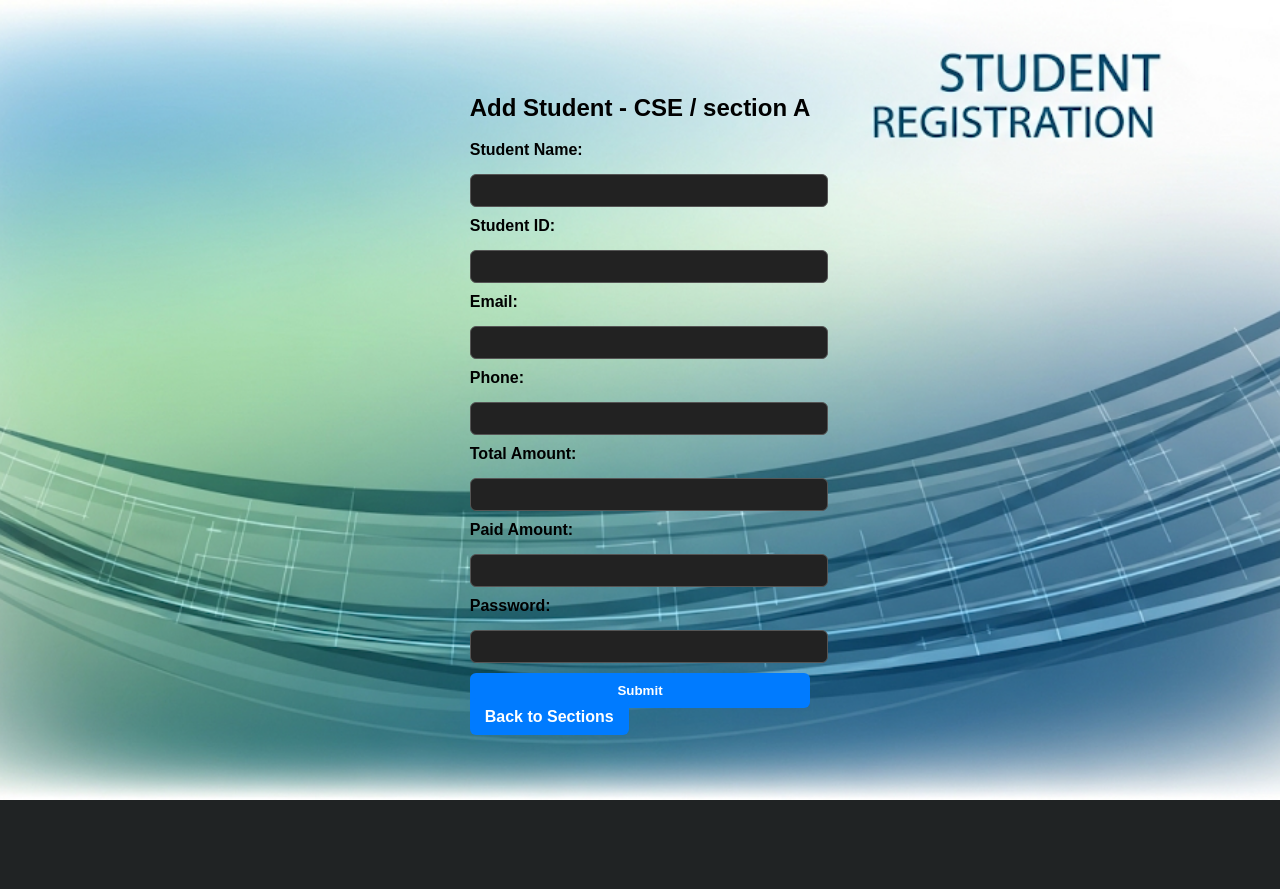
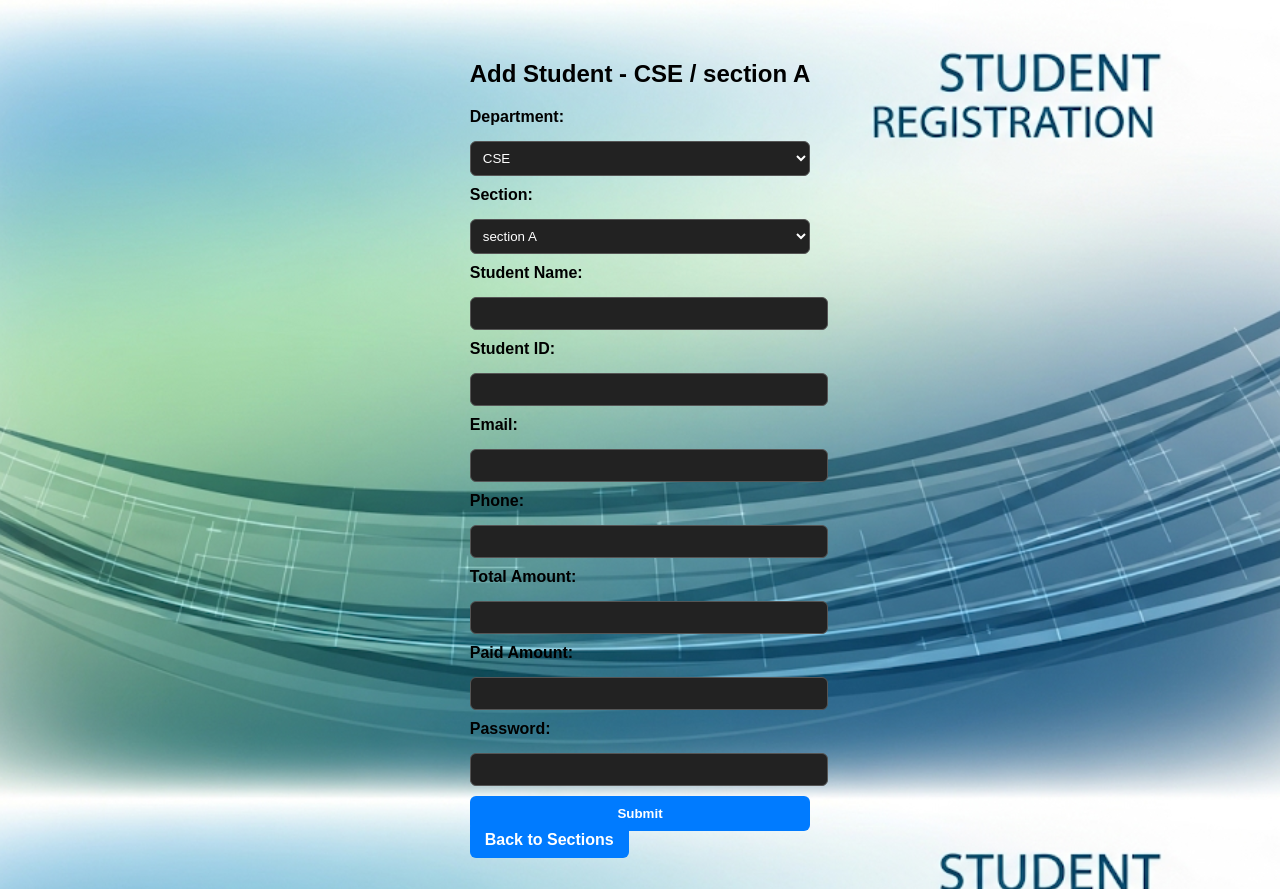
Before and after one commit to SampathiRajakumari/examfeesite, a Flask app: page /admin/add_student/1/1 in a window 1280 px wide. Before the commit the page ends 800 px from the top, so only its background shows below. Run offline with Flask 3, Linux system fonts and the light colour scheme; a user stored in the database is signed in; data comes from the database, SQL or seed files in the repository; both versions use the stored data as it was after the commit.

```diff
--- a/app.py
+++ b/app.py
@@ -124,23 +124,62 @@ def admin_pay_fee(sid):
     return redirect(url_for("admin_dashboard"))
 
 # -------------------- Sections --------------------
-@app.route("/admin/add_section/<int:branch_id>", methods=["GET", "POST"])
-def add_section(branch_id):
+@app.route("/admin/add_student/<int:branch_id>/<int:section_id>", methods=["GET", "POST"])
+def admin_add_student(branch_id, section_id):
     if "admin" not in session:
         return redirect(url_for("admin_login"))
+
     with get_db_connection() as conn:
+        # Current branch and section
         branch = conn.execute("SELECT * FROM branches WHERE id=?", (branch_id,)).fetchone()
-        sections = conn.execute("SELECT * FROM sections WHERE branch_id=?", (branch_id,)).fetchall()
+        section = conn.execute("SELECT * FROM sections WHERE id=?", (section_id,)).fetchone()
+
+        # All branches for dropdown
+        all_branches = conn.execute("SELECT * FROM branches").fetchall()
+
+        # All sections for the current branch
+        all_sections = conn.execute("SELECT * FROM sections WHERE branch_id=?", (branch_id,)).fetchall()
+
         if request.method == "POST":
-            section_name = request.form["section_name"]
+            sid = request.form["sid"]
+            name = request.form["name"]
+            email = request.form["email"]
+            phone = request.form["phone"]
+            total = float(request.form["total"])
+            paid = float(request.form.get("paid", 0))
+            balance = total - paid
+            raw_password = request.form["password"]
+            hashed_password = generate_password_hash(raw_password)
+
+            # Branch and Section from dropdown
+            selected_branch_id = int(request.form["branch_id"])
+            selected_section_id = int(request.form["section_id"])
+
             try:
-                conn.execute("INSERT INTO sections (branch_id,name) VALUES (?,?)", (branch_id, section_name))
+                conn.execute(
+                    "INSERT INTO students (sid,name,email,phone,total,balance,branch_id,section_id,password) VALUES (?,?,?,?,?,?,?,?,?)",
+                    (sid, name, email, phone, total, balance, selected_branch_id, selected_section_id, hashed_password)
+                )
                 conn.commit()
-                flash(f"Section {section_name} added to {branch['name']}", "success")
+                flash("Student added successfully ✅", "success")
             except sqlite3.IntegrityError:
-                flash("Section already exists!", "danger")
-            return redirect(url_for("add_section", branch_id=branch_id))
-    return render_template("add_section.html", branch=branch, sections=sections)
+                conn.execute(
+                    "UPDATE students SET name=?, email=?, phone=?, total=?, balance=?, password=?, branch_id=?, section_id=? WHERE sid=?",
+                    (name, email, phone, total, balance, hashed_password, selected_branch_id, selected_section_id, sid)
+                )
+                conn.commit()
+                flash("Student updated successfully 🔄", "info")
+
+            return redirect(url_for("admin_add_student", branch_id=branch_id, section_id=section_id))
+
+    return render_template(
+        "admin_add_student.html",
+        branch=branch,
+        section=section,
+        all_branches=all_branches,
+        all_sections=all_sections
+    )
+
 
 # -------------------- Students --------------------
 @app.route("/admin/add_student/<int:branch_id>/<int:section_id>", methods=["GET", "POST"])
--- a/templates/admin_add_student.html
+++ b/templates/admin_add_student.html
@@ -23,7 +23,7 @@ form {
     flex-direction: column;
     gap: 10px;
 }
-form input {
+form input, form select {
     padding: 8px;
     border: 1px solid #555;
     border-radius: 6px;
@@ -45,6 +45,24 @@ form input {
     <h2>Add Student - {{ branch['name'] }} / {{ section['name'] }}</h2>
 
     <form method="post">
+        <label>Department:</label>
+        <select name="branch_id" required>
+            {% for b in all_branches %}
+            <option value="{{ b['id'] }}" {% if b['id'] == branch['id'] %}selected{% endif %}>
+                {{ b['name'] }}
+            </option>
+            {% endfor %}
+        </select>
+
+        <label>Section:</label>
+        <select name="section_id" required>
+            {% for sec in all_sections %}
+            <option value="{{ sec['id'] }}" {% if sec['id'] == section['id'] %}selected{% endif %}>
+                {{ sec['name'] }}
+            </option>
+            {% endfor %}
+        </select>
+
         <label>Student Name:</label>
         <input type="text" name="name" required>
 
```
Also changed, not shown: fee.db.
